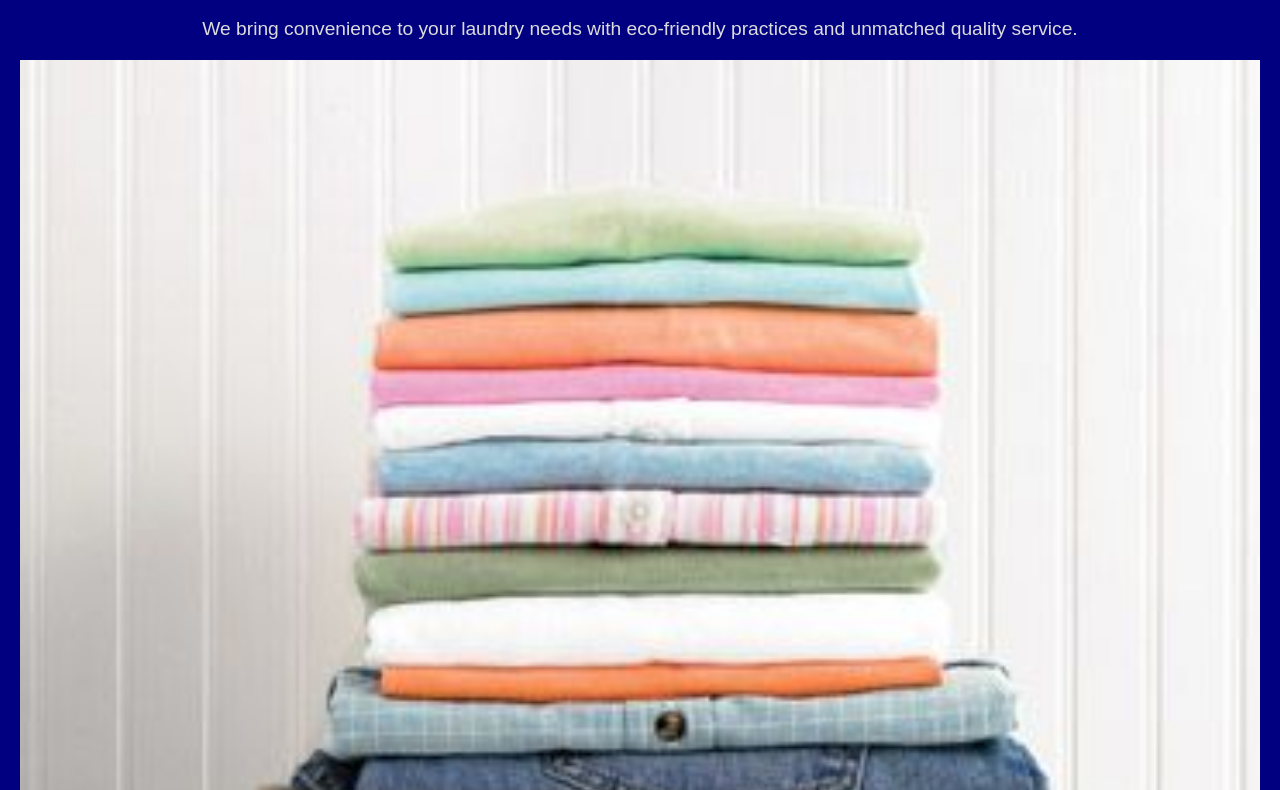
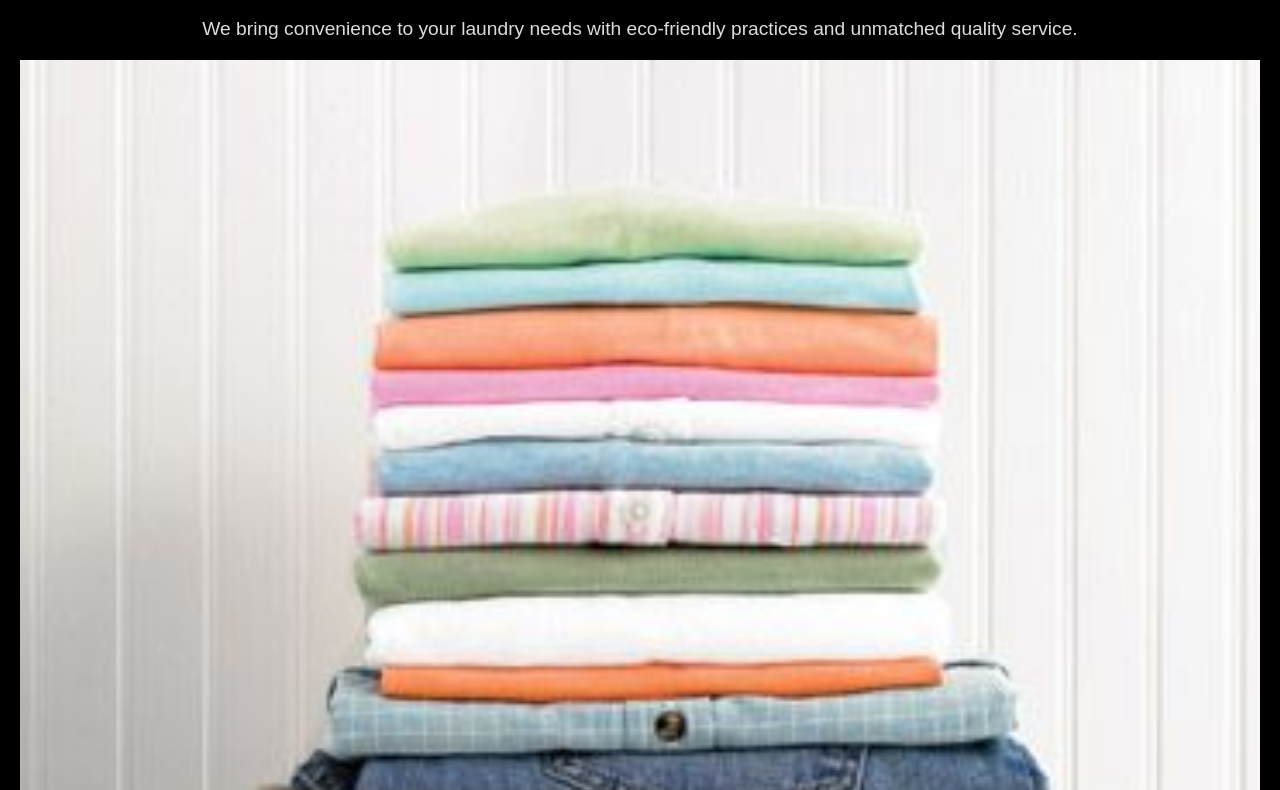
Before and after one commit to mlftsh030/khanyi-s, a plain HTML site: page index.html in a window 1280 px wide. Shown: the part 217-1007 px from the top of the page. Drawn offline with Linux system fonts and the light colour scheme.

Commit message:
Update style.css

```diff
--- a/css/style.css
+++ b/css/style.css
@@ -3,7 +3,8 @@ body {
     margin: 0;
     font-family: 'Arial', sans-serif;
     color: beige;
-    background-color: navy;
+    background-color: rgb(0, 0, 0);
+;
 }
 
 .section {
```
